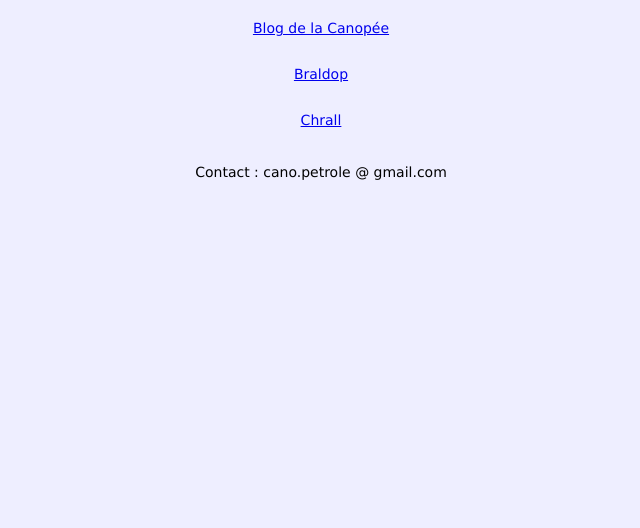
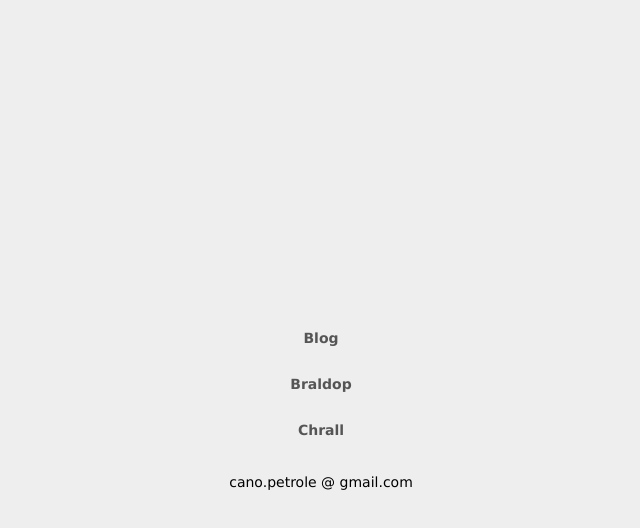
Before and after one commit to Canop/canop.github.com, a plain HTML site: page index.html in a window 1280 px wide. Shown: the whole page, without its empty margins (319-959 px from the left). Drawn offline with Linux system fonts and the light colour scheme.

Commit message:
Ajustement esthétique de la page

```diff
--- a/index.html
+++ b/index.html
@@ -1,31 +1,44 @@
 <html>
 <head>
-	<title>canop.github</title>
+	<meta http-equiv="content-type" content="text/html; charset=UTF8">
+	<title>canop.github.com</title>
 	<style type="text/css">
 	body, td {
 		font-size: 14px;
 		font-family: Verdana, Geneva, sans-serif;
 	}
 	body {
-		background-color: #EEF;
 		text-align: center;
+	}
+	#centerDivContainer {
+		display: table;
+		position:fixed;
+		top:0;bottom:0;left:0;right:0;
+		width:100%;
+		height:100%;
+		overflow: hidden;
+	}
+	#centerDiv {
+		display: table-cell; vertical-align: middle;
+		background-color: #EEE;
+		padding: 10px;
 	}
 	a {
 		display: block;
 		margin: 10px;
 		padding: 10px;
+		color: #555;
+		text-decoration:none;
+		font-weight: bold;
 	}
 	</style>
 </head>
 <body>
-	<p>
-		<a href=http://canop.org/blog>Blog de la Canopée</a>
-
+	<div id=centerDivContainer><div id=centerDiv>
+		<a href=http://canop.org/blog>Blog</a>
 		<a href=http://canop.org/braldop>Braldop</a>
-
 		<a href=http://canop.org/chrall>Chrall</a>
-
-		<br>Contact : cano.petrole @ gmail.com
-	</p>
+		<br>cano.petrole @ gmail.com
+	</div></div>
 </body>
 </html>
```
Also changed, not shown: 1 other file.
